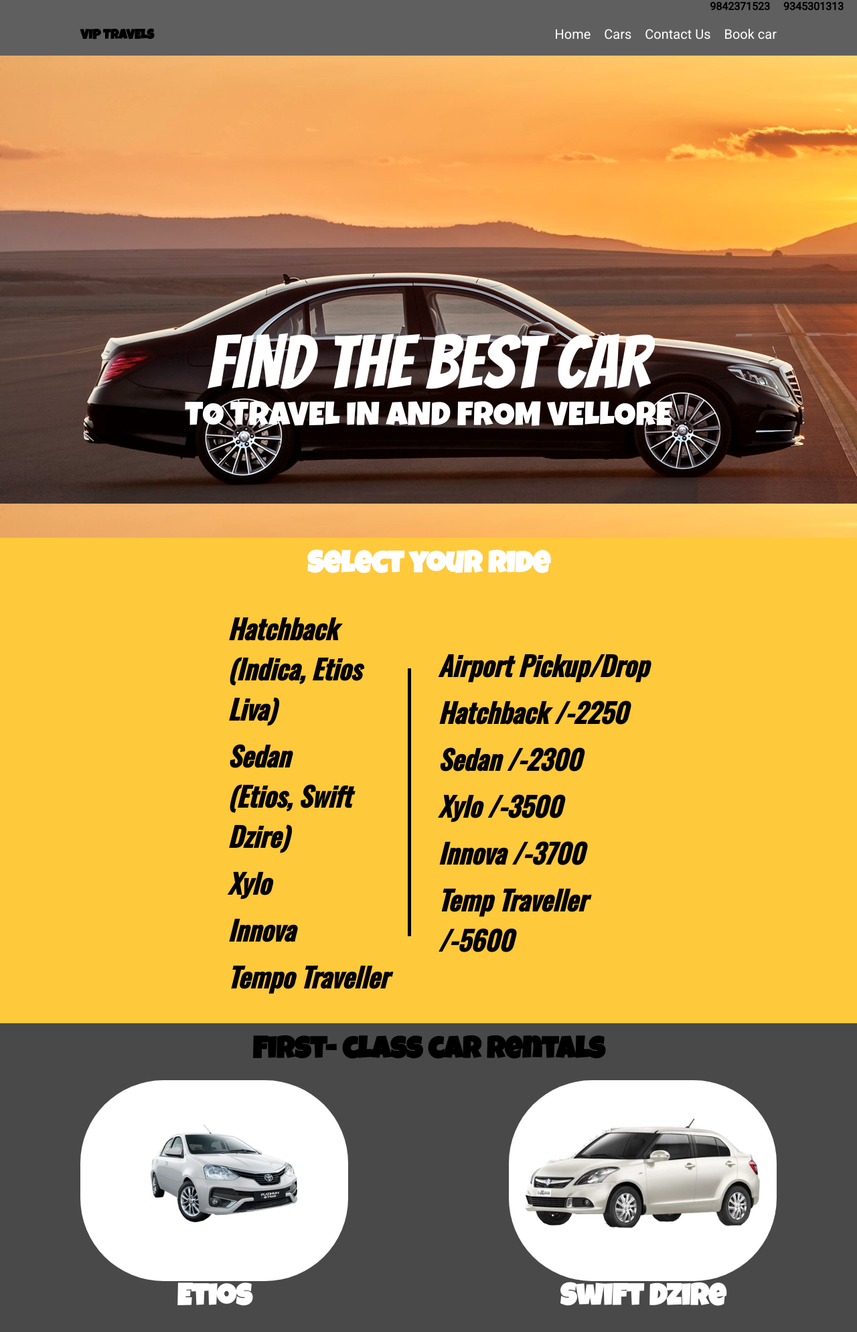
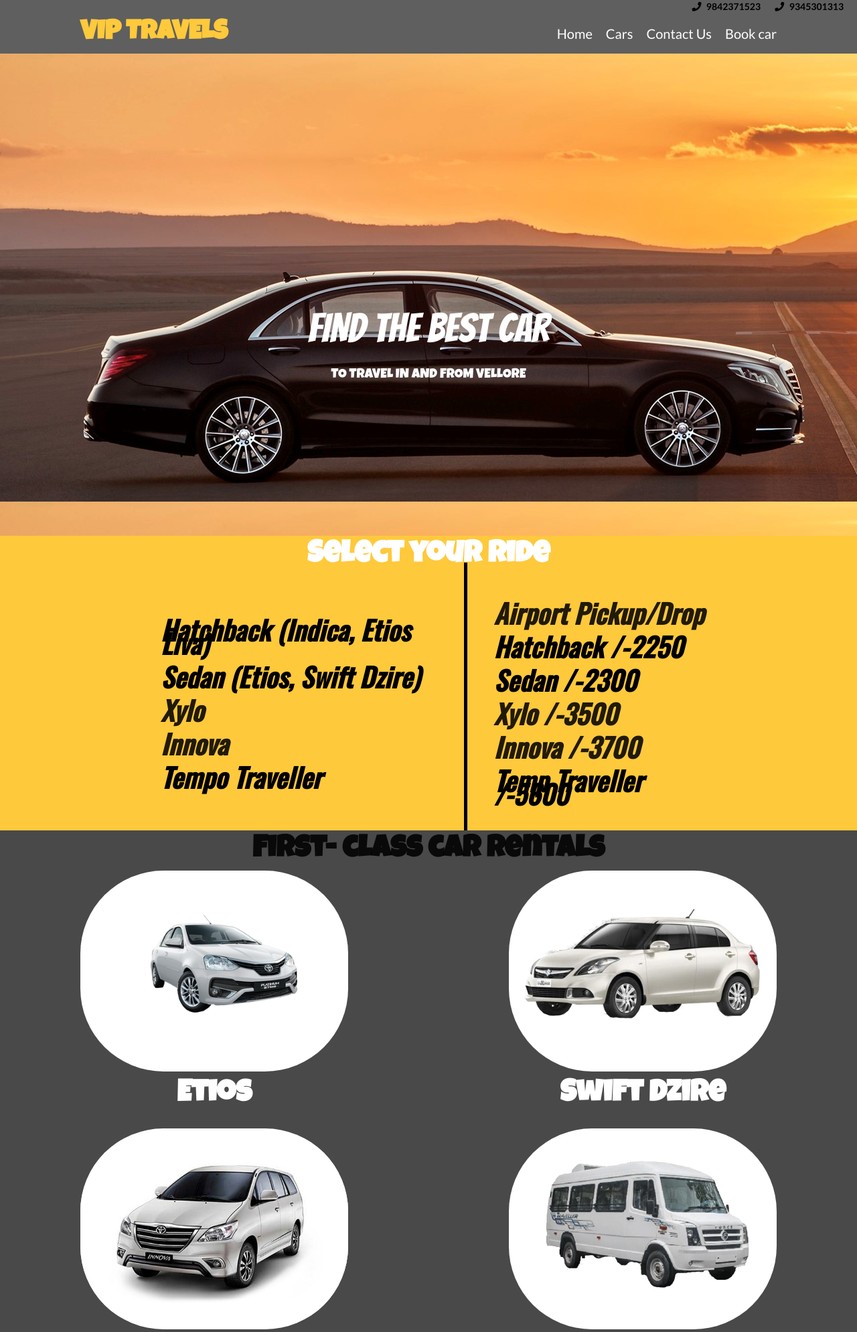
Before and after one commit to avinashyeccalluri/vipTravels, a PHP site: page / in a window 1280 px wide. Shown: the top 1989 px of the page at 67% size. Run offline with PHP 8.4, Linux system fonts and the light colour scheme.

Commit message:
perfecting

```diff
--- a/header.php
+++ b/header.php
@@ -9,15 +9,15 @@
         <div class="outer-container">
             <div class="contact-numbers">
                 <div >
-                    <strong><a class="numbers" href="tel:+9842371523">9842371523</a></strong>
+                    <strong><a class="numbers" href="tel:+9842371523"><i class="phone icon"></i>  9842371523</a></strong>
                 </div>
                 <div>
-                    <strong><a class="numbers" href="tel:+9345301313">9345301313</a></strong>
+                    <strong><a class="numbers" href="tel:+9345301313"><i class="phone icon"></i>  9345301313</a></strong>
                 </div>
             </div>
             <div class="container">
                 <div class="logo">
-                <a href="./index.php" class="pt-2" style="font-family: 'Luckiest Guy', cursive;">VIP TRAVELS</a>
+                <a href="./index.php" class="pt-2 brand" >VIP TRAVELS</a>
                 </div>
                 <div class="list">
                     <ul>
--- a/index.php
+++ b/index.php
@@ -27,6 +27,12 @@
         rel="stylesheet"
         href="https://cdnjs.cloudflare.com/ajax/libs/animate.css/4.1.1/animate.min.css"
     />
+    <!-- semantic ui -->
+    <link
+      rel="stylesheet"
+      href="https://cdnjs.cloudflare.com/ajax/libs/semantic-ui/2.4.1/semantic.min.css"
+    />
+    <!-- semantic ui ends here ...\-->
     <!-- Animate css ends -->
     <!-- google fonts -->
     <link rel="preconnect" href="https://fonts.gstatic.com">
@@ -39,8 +45,8 @@
     <?php @include('./header.php'); ?>
     <section id="landing-page" class="landing-page">
         <div class="container">
-            <div class="landing-page-heading animate__animated  animate__slideInDown" style="font-family: 'Bangers', cursive;">FIND THE BEST CAR</div>
-            <div class="landing-page-sub-heading animate__animated animate__zoomIn animate__delay-1s" style="font-family: 'Luckiest Guy', cursive;" >TO TRAVEL IN AND FROM VELLORE</div>
+            <div class="landing-page-heading animate__animated  animate__slideInDown" style="font-family: 'Bangers', cursive; font-size:60px">FIND THE BEST CAR</div>
+            <div class="landing-page-sub-heading animate__animated animate__zoomIn animate__delay-1s" style="font-family: 'Luckiest Guy', cursive; margin:50px;font-size:20px" >TO TRAVEL IN AND FROM VELLORE</div>
         </div>
     </section>
     <section class="select-ride pt-2" id="select-ride">
@@ -49,11 +55,11 @@
             <div class="tariff" style="font-style: italic;">
                 <div class="car-tariff" data-aos="fade-right" data-aos-duration="750">
                     <ul ">
-                        <li><a href="./cardetails.php?id=<?php echo 'hatchback';?>">Hatchback <br/> (Indica, Etios Liva)</a></li>
-                        <li><a href="./cardetails.php?id=<?php echo 'sedan';?>">Sedan <br/> (Etios, Swift Dzire)</a></li>
-                        <li>Xylo</li>
-                        <li>Innova</li>
-                        <li><a href="./cardetails.php?id=<?php echo 'temp';?>">Tempo Traveller</a></li>
+                        <li class="pt-2"><a href="./cardetails.php?id=<?php echo 'hatchback';?>">Hatchback <span class="pt-2"> (Indica, Etios Liva)</span></a></li>
+                        <li class="pt-2"><a href="./cardetails.php?id=<?php echo 'sedan';?>">Sedan  (Etios, Swift Dzire)</a></li>
+                        <li class="pt-2">Xylo</li>
+                        <li class="pt-2">Innova</li>
+                        <li class="pt-2"><a href="./cardetails.php?id=<?php echo 'temp';?>">Tempo Traveller</a></li>
                     </ul>
                 </div>
                 <div class="horizontal-line">
@@ -61,12 +67,12 @@
                 </div>
                 <div class="airport-tariff" data-aos="fade-left" data-aos-duration="750">
                     <ul>
-                        <li>Airport Pickup/Drop</li>
-                        <li><a href="./cardetails.php?id=<?php echo 'hatchback';?>">Hatchback /-2250</a></li>
-                        <li><a href="./cardetails.php?id=<?php echo 'hatchback';?>">Sedan /-2300</a></li>
-                        <li>Xylo /-3500</li>
-                        <li>Innova /-3700</li>
-                        <li><a href="./cardetails.php?id=<?php echo 'temp';?>">Temp Traveller /-5600</a></li>
+                        <li class="pt-2">Airport Pickup/Drop</li>
+                        <li class="pt-2"><a href="./cardetails.php?id=<?php echo 'hatchback';?>">Hatchback /-2250</a></li>
+                        <li class="pt-2"><a href="./cardetails.php?id=<?php echo 'hatchback';?>">Sedan /-2300</a></li>
+                        <li class="pt-2">Xylo /-3500</li>
+                        <li class="pt-2">Innova /-3700</li>
+                        <li class="pt-2"><a href="./cardetails.php?id=<?php echo 'temp';?>">Temp Traveller /-5600</a></li>
                     </ul>
                 </div>
             </div>
@@ -78,20 +84,20 @@
             <div class="car-image-list" style="color:white;">
                 <div class="etios car-list" data-aos="zoom-out-down" data-aos-duration="750">
                     <img src="./images/etios.png" alt="" srcset="">
-                    <div class="heading">Etios</div>
+                    <div class="heading pt-2">Etios</div>
                 </div>
                 <div class="swift car-list" data-aos="zoom-out-down" data-aos-duration="750">
                     <img src="./images/car swift.png" alt="" srcset="">
-                    <div class="heading">Swift Dzire</div>
+                    <div class="heading pt-2">Swift Dzire</div>
                 </div>
                 <div class="temp-traveller car-list" data-aos="zoom-out-down" data-aos-duration="750">
                     <img src="./images/innova.png" alt="" srcset="">
-                    <div class="heading">Innova</div>
+                    <div class="heading pt-2">Innova</div>
 
                 </div>
                 <div class="innova car-list" data-aos="zoom-out-down" data-aos-duration="750">
                     <img src="./images/tempo.png" alt="" srcset="">
-                    <div class="heading">Tempo Traveller</div>
+                    <div class="heading pt-2">Tempo Traveller</div>
 
                 </div>
             </div>
@@ -105,7 +111,7 @@
             <div class="reasons">
                 <div class="reasons-container" data-aos="fade-up-right">
                     <div class="reasons-heading">
-                        <i class="star"></i> Premium Service
+                    <i class="star icon"></i> Premium Service
                     </div>
                     <div class="reasons-text">
                         Rent car provides high quality service to everyone who is looking for reliable car rentals
@@ -113,6 +119,7 @@
                 </div>
                 <div class="reasons-container" data-aos="flip-up">
                     <div class="reasons-heading">
+                    <i class="map marker icon"></i>
                         Variety of Locations
                     </div>
                     <div class="reasons-text">
@@ -121,6 +128,7 @@
                 </div>
                 <div class="reasons-container" data-aos="fade-up-left">
                     <div class="reasons-heading">
+                    <i class="thumbs up icon"></i>
                         Qualified Team
                     </div>
                     <div class="reasons-text">
--- a/style.css
+++ b/style.css
@@ -14,11 +14,16 @@ body{
 }
 a {
     text-decoration: none;
-    color: black;
+    color: black !important;
 }
 header .outer-container {
     display:flex;
     flex-direction: column;
+}
+header .brand{
+    color: var(--yellow) !important;
+    font-family: 'Luckiest Guy', cursive;
+    font-size: 40px;
 }
 header .contact-numbers{
     display: flex;
@@ -130,7 +135,7 @@ header .hamBurger:hover {
         font-family: 'Oswald', sans-serif;
         font-weight: normal;
         font-size:40px;
-        padding : 0 300px;
+        padding : 0 200px;
     }
 
     #select-ride .container ul {
@@ -296,6 +301,7 @@ header .hamBurger:hover {
         font-size :25px;
         font-weight : bolder;
     }
+    /*  */
 
     .car-details {
         text-align: center;
@@ -441,12 +447,12 @@ header .hamBurger:hover {
     }
 
     header .container {
-        height: 7vh;
+        height: 9vh;
         padding-top: 20px;
     }
 
     header .hamBurger {
-        padding-top: 15px;
+        padding-top: 32px;
     }
     #landing-page {
         height: 70vh;
@@ -455,6 +461,13 @@ header .hamBurger:hover {
     header .contact-numbers{
         display: flex;
         justify-content: flex-start;
+    }
+
+    header .brand{
+        font-size:40px;
+        width:auto;
+        display: block ruby;
+        padding:0;
     }
 
 
```
